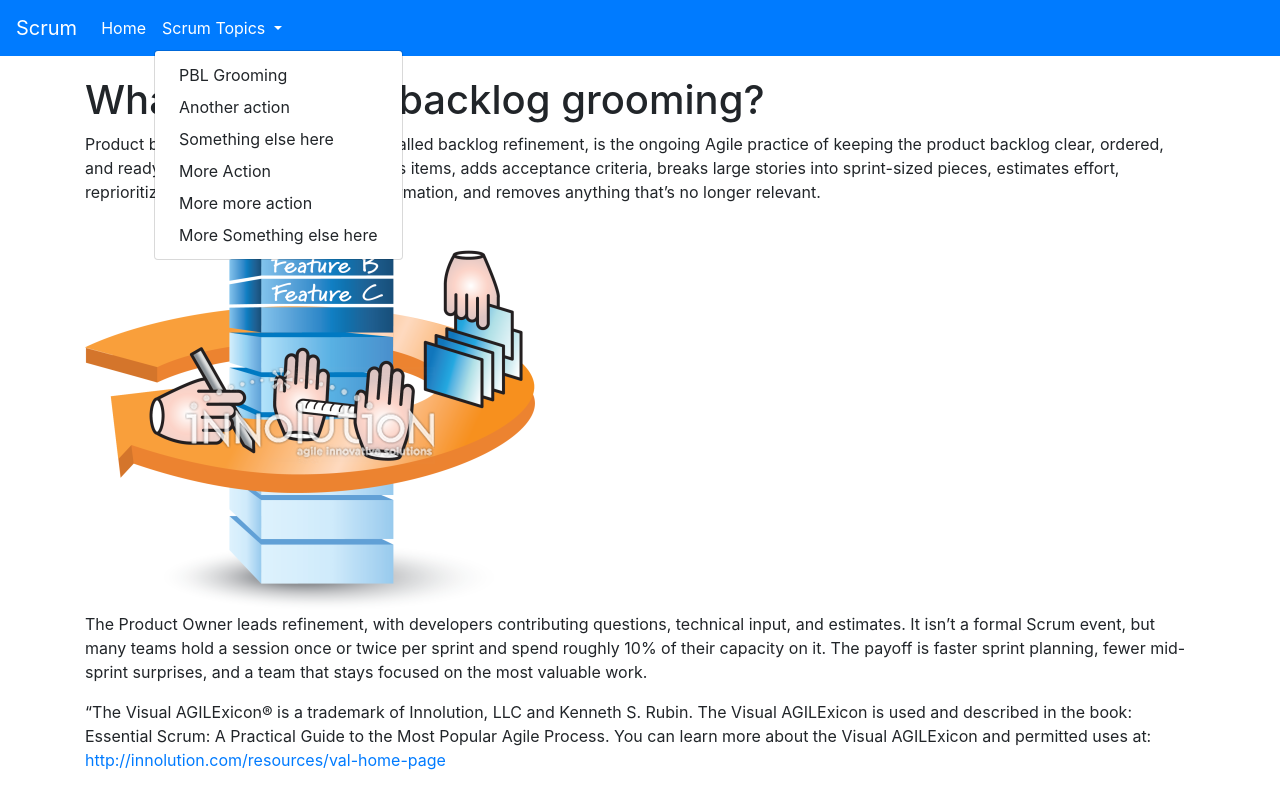
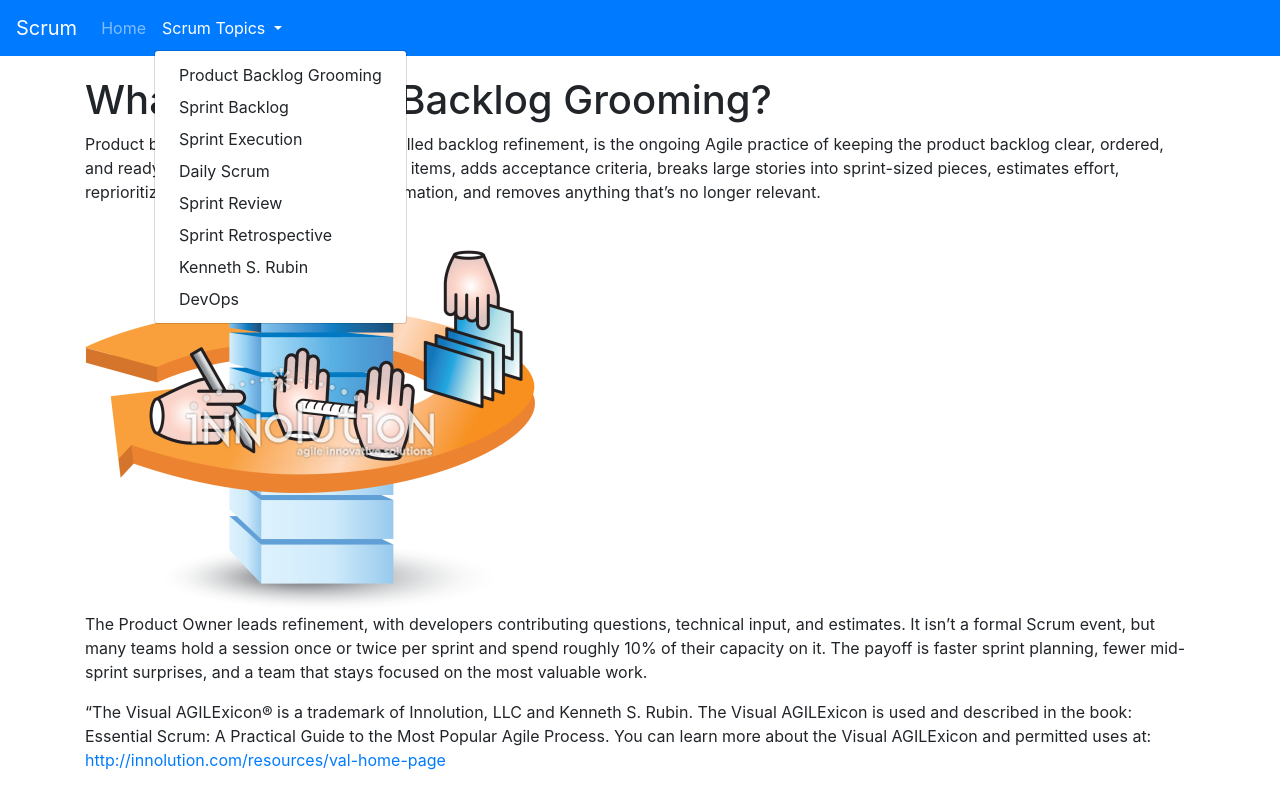
Before and after one commit to sean-humpherys/cidm4390-practice-issues-team4, a plain HTML site: page pblgrooming.html in a window 1280 px wide. Both pictures are taken after a click on the button "Scrum Topics". Drawn offline with nearby package versions, Linux system fonts and the light colour scheme.

Commit message:
Updated navigation menus across Scrum webpages

```diff
--- a/pblgrooming.html
+++ b/pblgrooming.html
@@ -1,3 +1,4 @@
+
 <!DOCTYPE html>
 <html lang="en">
 
@@ -24,37 +25,74 @@
 
 <body>
 <nav class="navbar navbar-expand-lg navbar-dark bg-primary fixed-top">
-        <a class="navbar-brand" href="#">Scrum</a>
-        <button class="navbar-toggler" type="button" data-toggle="collapse" data-target="#navbarNavDropdown"
-            aria-controls="navbarNavDropdown" aria-expanded="false" aria-label="Toggle navigation">
+    <a class="navbar-brand" href="Index.html">Scrum</a>
+
+    <button class="navbar-toggler" type="button" data-toggle="collapse"
+        data-target="#navbarNavDropdown" aria-controls="navbarNavDropdown"
+        aria-expanded="false" aria-label="Toggle navigation">
         <span class="navbar-toggler-icon"></span>
     </button>
+
     <div class="collapse navbar-collapse" id="navbarNavDropdown">
         <ul class="navbar-nav">
-                <li class="nav-item active">
-                    <a class="nav-link" href="#">Home <span class="sr-only">(current)</span></a>
+
+            <li class="nav-item">
+                <a class="nav-link" href="Index.html">Home</a>
             </li>
+
             <li class="nav-item dropdown">
-                    <a class="nav-link dropdown-toggle" href="#" id="navbarDropdownMenuLink" role="button"
-                        data-toggle="dropdown" aria-haspopup="true" aria-expanded="false">
+                <a class="nav-link dropdown-toggle" href="#"
+                    id="navbarDropdownMenuLink" role="button"
+                    data-toggle="dropdown" aria-haspopup="true"
+                    aria-expanded="false">
                     Scrum Topics
                 </a>
-                    <div class="dropdown-menu" aria-labelledby="navbarDropdownMenuLink">
-                        <a class="dropdown-item" href="pblgrooming.html">PBL Grooming</a>
-                        <a class="dropdown-item" href="#">Another action</a>
-                        <a class="dropdown-item" href="#">Something else here</a>
-                        <a class="dropdown-item" href="#">More Action</a>
-                        <a class="dropdown-item" href="#">More more action</a>
-                        <a class="dropdown-item" href="#">More Something else here</a>
+
+                <div class="dropdown-menu"
+                    aria-labelledby="navbarDropdownMenuLink">
+
+                    <a class="dropdown-item" href="pblgrooming.html">
+                        Product Backlog Grooming
+                    </a>
+
+                    <a class="dropdown-item" href="sprintbacklog.html">
+                        Sprint Backlog
+                    </a>
+
+                    <a class="dropdown-item" href="sprintexecution.html">
+                        Sprint Execution
+                    </a>
+
+                    <a class="dropdown-item" href="dailyscrum.html">
+                        Daily Scrum
+                    </a>
+
+                    <a class="dropdown-item" href="sprintreview.html">
+                        Sprint Review
+                    </a>
+
+                    <a class="dropdown-item" href="sprintretrospective.html">
+                        Sprint Retrospective
+                    </a>
+
+                    <a class="dropdown-item" href="kennethrubin.html">
+                        Kenneth S. Rubin
+                    </a>
+
+                    <a class="dropdown-item" href="devops.html">
+                        DevOps
+                    </a>
+
                 </div>
             </li>
+
         </ul>
     </div>
 </nav>
 
 
     <div class="container" style="margin-top: 20px;">
-        <h1>What is porduct backlog grooming?</h1>
+        <h1>What is Product Backlog Grooming?</h1>
         <div class="content">
             <p>Product backlog grooming, now usually called backlog refinement, is the ongoing Agile practice of keeping the product backlog clear,
                 ordered, and ready to work from. The team clarifies items, adds acceptance criteria, breaks large stories into sprint-sized pieces,
```
Also changed, not shown: Index.html (+52 -14 lines), dailyscrum.html (+52 -14 lines), devops.html (+52 -14 lines), kennethrubin.html (+52 -15 lines), sprintbacklog.html (+52 -14 lines), sprintretrospective.html (+51 -15 lines), sprintreview.html (+52 -14 lines), template.html (+52 -14 lines). Lines whose indentation alone changed are shown as unchanged.
